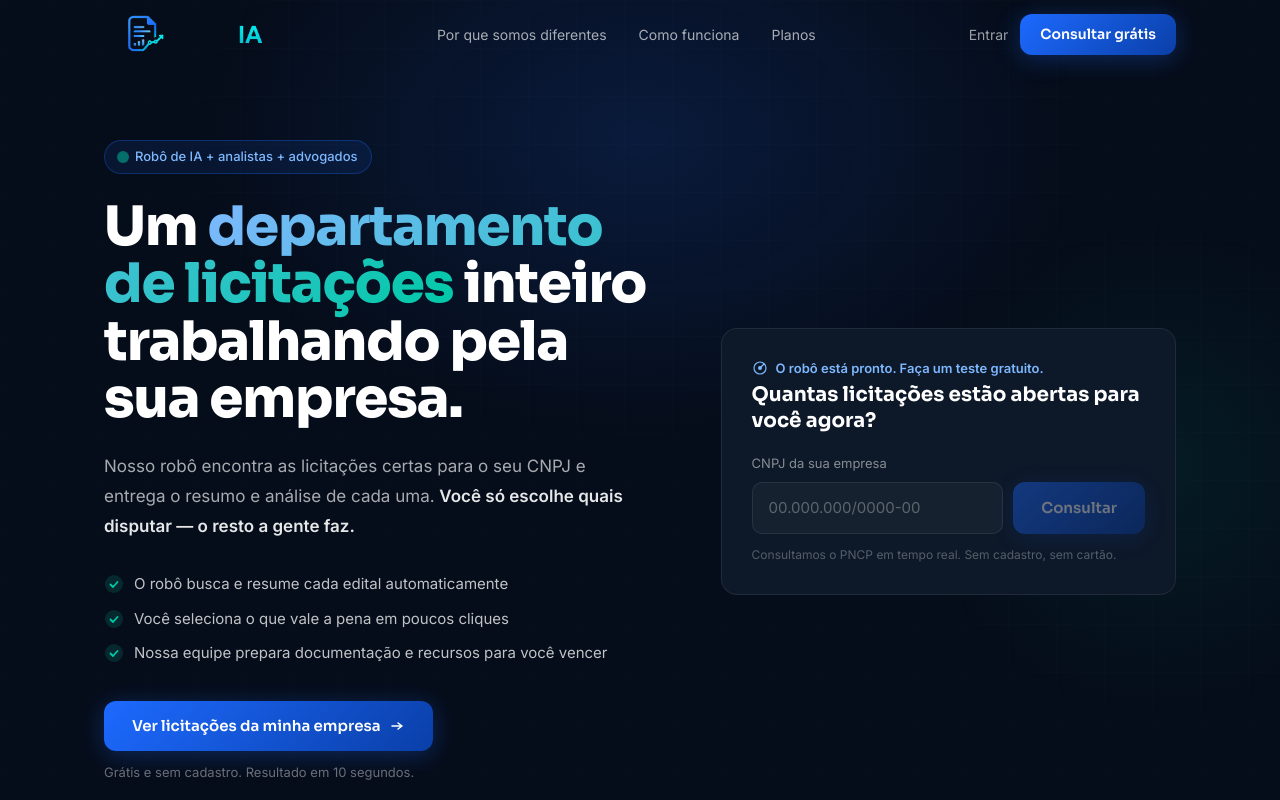
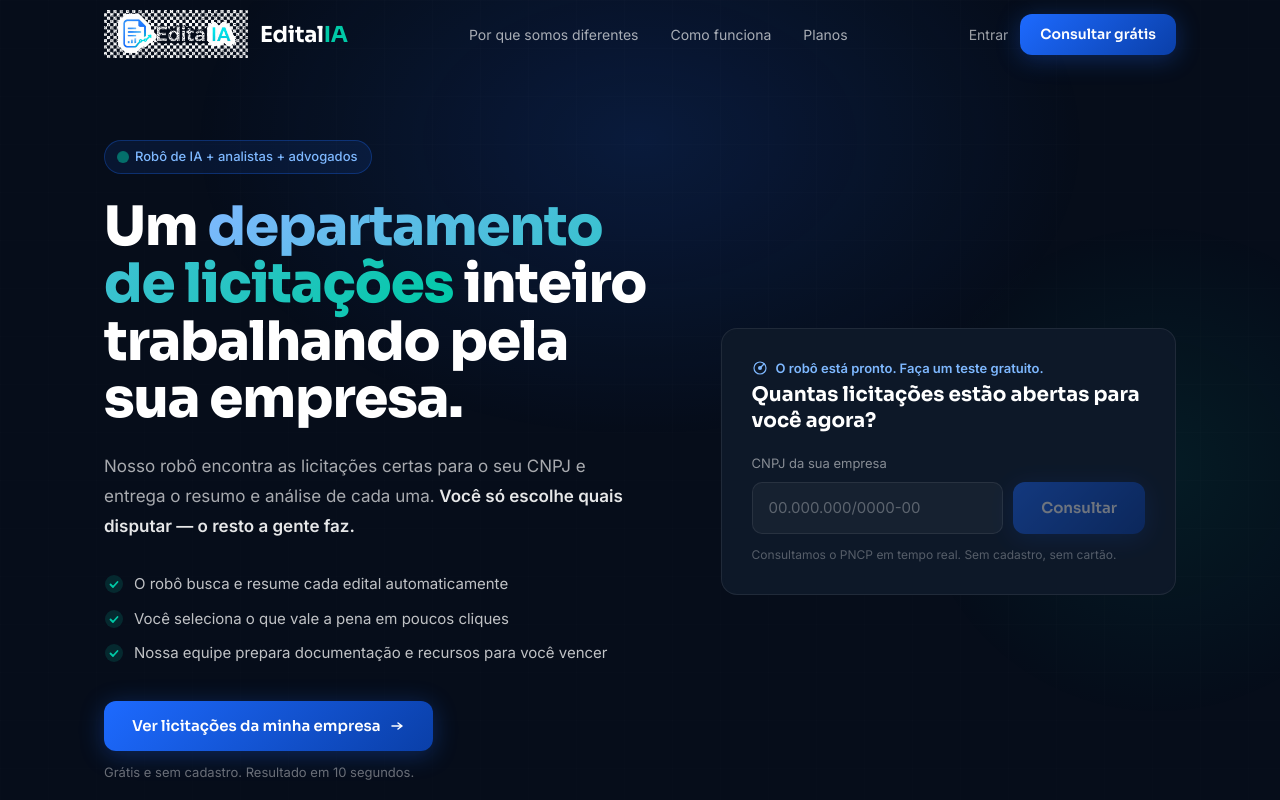
Before and after one commit to renato211291-max/edital-ia, a Next.js app: page / in a window 1280 px wide. Shown: the top 800 px of the page. Built offline with nearby package versions, Linux system fonts and the light colour scheme.

Commit message:
fix: logo com icone + texto em codigo

```diff
--- a/src/app/page.tsx
+++ b/src/app/page.tsx
@@ -97,11 +97,12 @@ function Header() {
 
 function Logo() {
   return (
-    <img
-      src="/logo.png"
-      alt="Edital IA"
-      style={{height:'60px',width:'auto'}}
-    />
+    <div style={{display:'flex',alignItems:'center',gap:'12px'}}>
+      <img src="/logo.png" alt="ícone Edital IA" style={{height:'48px',width:'auto'}} />
+      <span style={{fontFamily:'Sora,sans-serif',fontWeight:700,fontSize:'22px',letterSpacing:'-0.01em',color:'#fff'}}>
+        Edital<span style={{color:'#00C9A7'}}>IA</span>
+      </span>
+    </div>
   );
 }
 
```
Also changed, not shown: public/logo.png.
